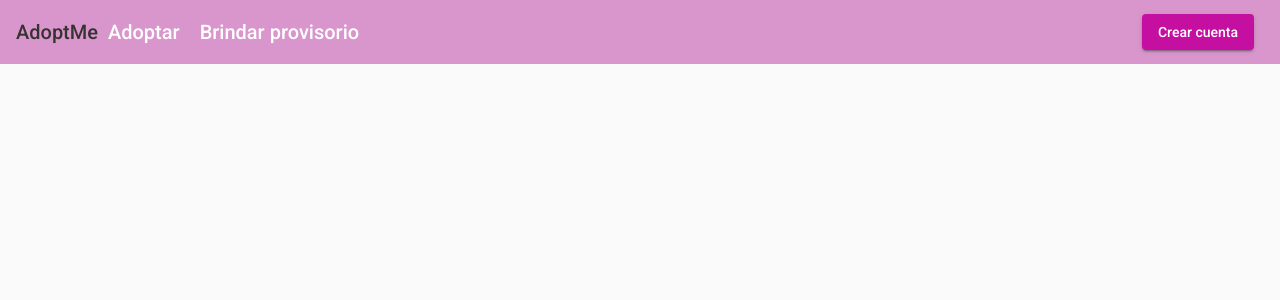
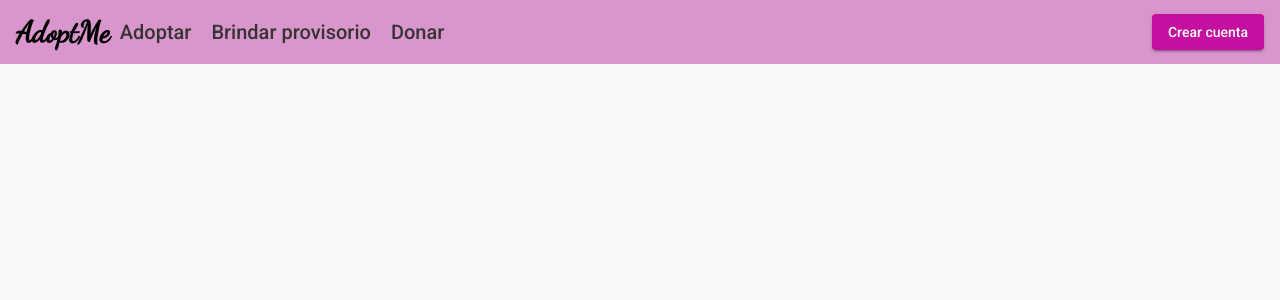
Before and after one commit to grupo5-proyecto5k4/adoptmefrontend, an Angular app: page / in a window 1280 px wide. Shown: the top 300 px of the page. Built offline with nearby package versions, Linux system fonts and the light colour scheme.

Commit message:
making cosmetic improvents for side navbar

```diff
--- a/src/app/navbar/navbar.component.html
+++ b/src/app/navbar/navbar.component.html
@@ -1,6 +1,7 @@
 <mat-sidenav-container class="sidenav-container">
   <mat-sidenav #drawer class="sidenav" fixedInViewport
       [attr.role]="(isHandset$ | async) ? 'dialog' : 'navigation'"
+      [ngClass]="{ hidden: !(isHandset$ | async) }"
       [mode]="(isHandset$ | async) ? 'over' : 'side'"
       [opened]="(isHandset$ | async) === false">
     <!-- mat-toolbar referencia al contenido del boton hamburguesa -->
@@ -9,7 +10,7 @@
       <a mat-list-item href="#">Adoptar</a>
       <a mat-list-item href="#">Brindar provisorio</a>
       <a mat-list-item href="#">Donar</a>
-      <a mat-list-item href="#">Sobre nosotros</a>
+      <fa-icon [icon]="faPaw" class="paw-icon"></fa-icon>
     </mat-nav-list>
   </mat-sidenav>
   <mat-sidenav-content>
@@ -24,9 +25,10 @@
         *ngIf="isHandset$ | async">
         <mat-icon aria-label="Side nav toggle icon">menu</mat-icon>
       </button>
-      <span>AdoptMe</span>
-      <a href="#" id="navtitle">Adoptar</a>
-      <a href="#" id="navtitle">Brindar provisorio</a>
+      <a href="#" class="adoptme-title">AdoptMe</a>
+      <a href="#" class="nav-titles">Adoptar</a>
+      <a href="#" class="nav-titles">Brindar provisorio</a>
+      <a href="#" class="nav-titles">Donar</a>
       <span class="spacer"></span>
       <a mat-raised-button color="accent" href="#" id="btncuenta">Crear cuenta</a>
     </mat-toolbar>
--- a/src/app/navbar/navbar.component.scss
+++ b/src/app/navbar/navbar.component.scss
@@ -1,3 +1,5 @@
+/* Generados por el componente */
+
 .sidenav-container {
   height: 100%;
 }
@@ -16,32 +18,85 @@
   z-index: 1;
 }
 
-@media (min-width: 400px){
-  .sidenav{
-  display: none;
-  }
-}
-
-mat-toolbar a {
-  display: inline-block;
-  margin: 0 10px;
-  color: white;
-  text-decoration: none;
-}
+/* NavBar */
 
 .spacer{
   flex: 1 1 auto;
 }
 
-@media (max-width: 400px){
-  #navtitle{
-  display: none;
+#btncuenta{
+  color: white;
+}
+
+.nav-titles{
+  display: inline-block;
+  margin: 0 10px;
+  color: #383333;
+}
+
+@media (max-width: 600px){
+  .nav-titles{
+    display: none;
   }
 }
 
-/*Preguntar a las chicas porque no me anda con clase*/
-@media (max-width: 600px){
-  #navtitle{
+.adoptme-title{
+  font-family: DancingScript;
+  font-weight: 600;
+  color: black;
+  font-size: 150%;
+}
+
+/* Side NavBar*/
+
+.hidden{
   display: none;
-  }
 }
+
+.paw-icon{
+  color: "accent";
+  margin-left: 90px;
+  size: 5px;
+
+}
+
+/* efecto de subrayado en items*/
+
+mat-list-item {
+  display: table-cell;
+  position: relative;
+  padding: 15px 0;
+}
+
+mat-list-item a {
+  color: #fff;
+  text-transform: uppercase;
+  letter-spacing: 0.15em;
+
+  display: inline-block;
+  padding: 15px 20px;
+  position: relative;
+}
+
+mat-nav-list a:after {
+  background: none repeat scroll 0 0 transparent;
+  bottom: 0;
+  content: "";
+  display: block;
+  height: 2px;
+  left: 50%;
+  position: absolute;
+  background: black;
+  transition: width 0.3s ease 0s, left 0.3s ease 0s;
+  width: 0
+}
+mat-nav-list a:hover:after {
+  width: 100%;
+  left: 0
+}
+
+/*Generales */
+
+a{
+  text-decoration: none;
+}
--- a/src/app/navbar/navbar.component.ts
+++ b/src/app/navbar/navbar.component.ts
@@ -2,6 +2,7 @@ import { Component } from '@angular/core';
 import { BreakpointObserver, Breakpoints } from '@angular/cdk/layout';
 import { Observable } from 'rxjs';
 import { map, shareReplay } from 'rxjs/operators';
+import { faPaw } from '@fortawesome/free-solid-svg-icons'
 
 @Component({
   selector: 'app-navbar',
@@ -9,6 +10,8 @@ import { map, shareReplay } from 'rxjs/operators';
   styleUrls: ['./navbar.component.scss']
 })
 export class NavbarComponent {
+
+  faPaw = faPaw;
 
   isHandset$: Observable<boolean> = this.breakpointObserver.observe(Breakpoints.Handset)
     .pipe(
```
